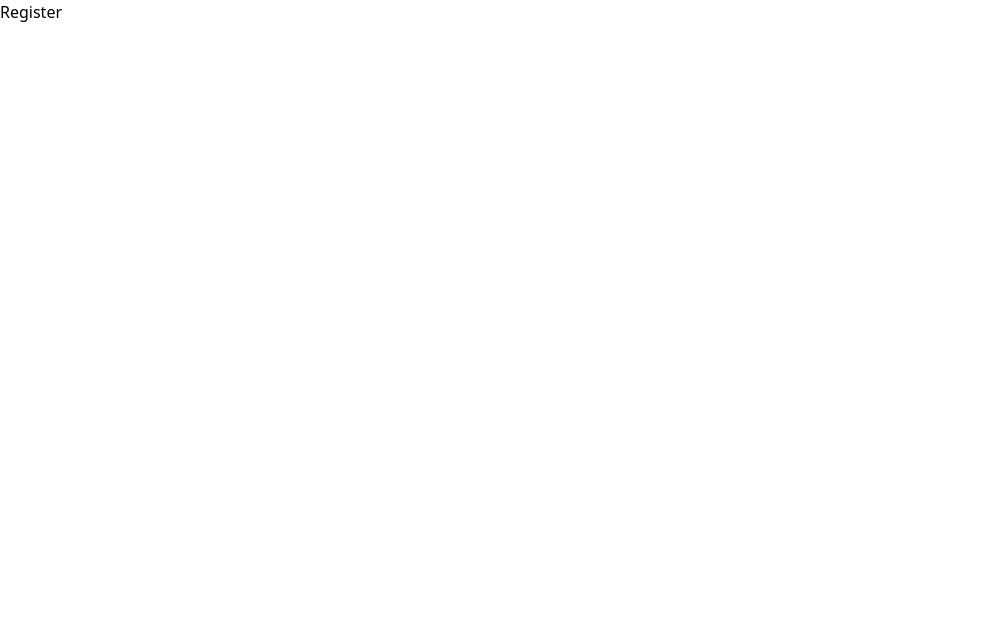
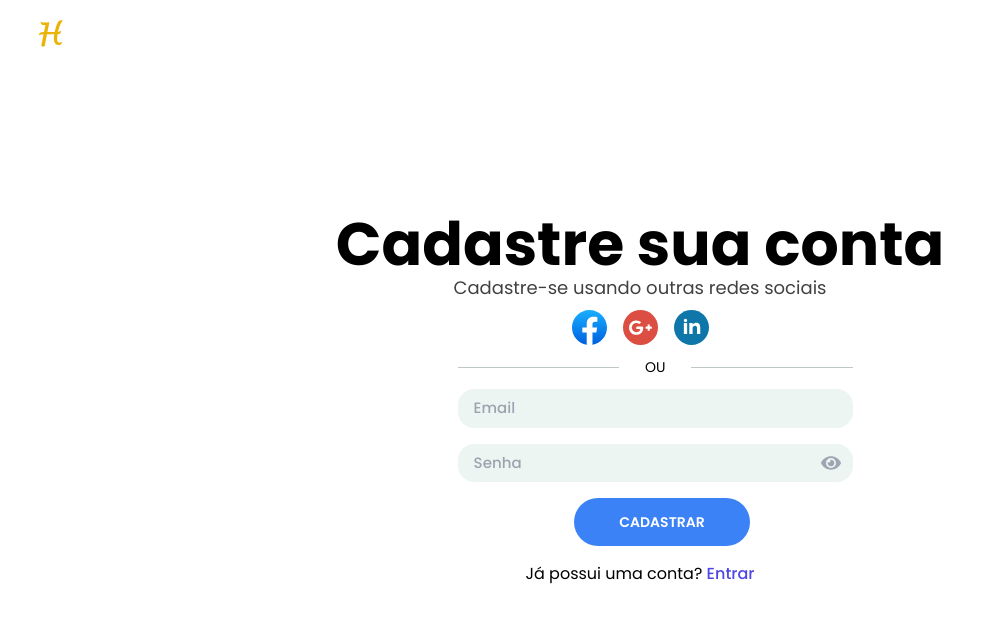
Before and after one commit to vinivent/modern-healthcare, a React (Vite) app: page /signup in a window 1280 px wide. Shown: the top 618 px of the page, without its empty margins (0-1003 px from the left). Built offline with nearby package versions, Linux system fonts and the light colour scheme.

Commit message:
login and register pages implemented

```diff
--- a/src/assets/index.js
+++ b/src/assets/index.js
@@ -13,6 +13,7 @@ import linkedin from "./linkedin.svg";
 import linkedin2 from "./linkedin2.svg";
 import Google from "./Google.svg";
 import Facebook2 from "./Facebook2.svg";
+import logo from "./logo.svg"
 
 export {
   menu,
@@ -30,4 +31,5 @@ export {
   linkedin2,
   Google,
   Facebook2,
+  logo
 };
--- a/src/pages/Register.jsx
+++ b/src/pages/Register.jsx
@@ -1,9 +1,103 @@
-import React from 'react'
+import { socialMedias2 } from "../constants";
+import Button from "../components/Button";
+import { useState } from "react";
+import { FaEye, FaEyeSlash } from "react-icons/fa";
+import { Link, useNavigate } from "react-router-dom";
+import { logo } from "../assets";
 
-const Register = () => {
+const Registered = () => {
+  const [passwordVisible, setPasswordVisible] = useState(false);
+  const navigate = useNavigate();
+
+  const togglePasswordVisibility = () => {
+    setPasswordVisible(!passwordVisible);
+  };
+
   return (
-    <div>Register</div>
-  )
-}
+    <div className="flex justify-center items-center h-screen">
+      <header className="fixed top-0 left-0 right-0 flex justify-between items-center px-8 py-4">
+        <Link to="/">
+          <img src={logo} width="35" alt="logo" />
+        </Link>
+      </header>
+      <div className="w-full sm:p-8">
+        <h1 className="text-4xl sm:text-6xl font-bold font-poppins flex justify-center items-center">
+          Cadastre sua conta
+        </h1>
+        <p
+          className="text-lg font-poppins flex justify-center items-center mb-2"
+          style={{ color: "#414141" }}
+        >
+          Cadastre-se usando outras redes sociais
+        </p>
+        <div className="flex justify-center">
+          {socialMedias2.map((social, index) => (
+            <a href={social.link} target="_blank" rel="noopener noreferrer">
+              <img
+                src={social.icon}
+                alt={social.id}
+                className={`w-[35px] h-[35px] object-contain cursor-pointer mb-3 ${
+                  index !== socialMedias2.length - 1 ? "mr-4" : "mr-0"
+                }`}
+              />
+            </a>
+          ))}
+        </div>
+        <div className="sm:ml-[35%]">
+          <p className="line sm:w-1/2 text-sm font-poppins uppercase mb-3">
+            ou
+          </p>
+          <input
+            type="text"
+            placeholder="Email"
+            className="px-4 py-2 rounded-2xl w-full sm:w-1/2 mb-4 bg-[#edf5f3]"
+            style={{
+              fontFamily: "poppins, sans-serif",
+              fontWeight: "500",
+              fontSize: "15px",
+            }}
+          />
+          <div className="relative">
+            <input
+              type={passwordVisible ? "text" : "password"}
+              placeholder="Senha"
+              className="px-4 py-2 rounded-2xl w-full sm:w-1/2 bg-[#edf5f3]"
+              style={{
+                fontFamily: "poppins, sans-serif",
+                fontWeight: "500",
+                fontSize: "15px",
+              }}
+            />
+            <div
+              className="absolute right-4 top-1/2 transform w-1/2 mr-4 -translate-y-1/2 cursor-pointer text-[#9FA6B1]"
+              onClick={togglePasswordVisibility}
+            >
+              {passwordVisible ? <FaEyeSlash size={20} /> : <FaEye size={20} />}
+            </div>
+          </div>
+        </div>
+        <div className="flex justify-center items-center ml-14 mt-4">
+          <Button
+            styles="bg-blue-500 text-white w-44 h-12 mr-3 buttonanimation"
+            onClick={() => navigate("/")}
+          >
+            Cadastrar
+          </Button>
+        </div>
+        <div className="flex flex-col justify-center items-center mt-4">
+          <p className="font-poppins">
+            Já possui uma conta?{" "}
+            <Link
+              className="font-poppins font-medium text-indigo-600"
+              to="/login"
+            >
+              Entrar
+            </Link>
+          </p>
+        </div>
+      </div>
+    </div>
+  );
+};
 
-export default Register
+export default Registered;
--- a/src/pages/Registered.jsx
+++ b/src/pages/Registered.jsx
@@ -2,10 +2,12 @@ import { socialMedias2 } from "../constants";
 import Button from "../components/Button";
 import { useState } from "react";
 import { FaEye, FaEyeSlash } from "react-icons/fa";
-import { Link } from "react-router-dom";
+import { Link, useNavigate } from "react-router-dom";
+import { logo } from "../assets";
 
 const Registered = () => {
   const [passwordVisible, setPasswordVisible] = useState(false);
+  const navigate = useNavigate();
 
   const togglePasswordVisibility = () => {
     setPasswordVisible(!passwordVisible);
@@ -13,6 +15,11 @@ const Registered = () => {
 
   return (
     <div className="flex justify-center items-center h-screen">
+      <header className="fixed top-0 left-0 right-0 flex justify-between items-center px-8 py-4">
+        <Link to="/">
+          <img src={logo} width="35" alt="logo" />
+        </Link>
+      </header>
       <div className="w-full sm:w-2/3 sm:p-8">
         <h1 className="text-4xl sm:text-6xl font-bold font-poppins flex justify-center items-center">
           Entre na sua conta
@@ -36,12 +43,14 @@ const Registered = () => {
             </a>
           ))}
         </div>
-        <div className="ml-[35%]">
-          <p className="line w-1/2 text-sm font-poppins uppercase mb-3">ou</p>
+        <div className="sm:ml-[35%]">
+          <p className="line sm:w-1/2 text-sm font-poppins uppercase mb-3">
+            ou
+          </p>
           <input
             type="text"
             placeholder="Email"
-            className="px-4 py-2 rounded-2xl w-1/2 mb-4 bg-[#edf5f3]"
+            className="px-4 py-2 rounded-2xl w-full sm:w-1/2 mb-4 bg-[#edf5f3]"
             style={{
               fontFamily: "poppins, sans-serif",
               fontWeight: "500",
@@ -52,7 +61,7 @@ const Registered = () => {
             <input
               type={passwordVisible ? "text" : "password"}
               placeholder="Senha"
-              className="px-4 py-2 rounded-2xl w-1/2 bg-[#edf5f3]"
+              className="px-4 py-2 rounded-2xl w-full sm:w-1/2 bg-[#edf5f3]"
               style={{
                 fontFamily: "poppins, sans-serif",
                 fontWeight: "500",
@@ -60,14 +69,14 @@ const Registered = () => {
               }}
             />
             <div
-              className="absolute right-4 top-1/2 transform w-1/2 mr-4 -translate-y-1/2 cursor-pointer text-[#9FA6B1]"
+              className="absolute right-4 top-1/2 transform sm:w-1/2 mr-4 -translate-y-1/2 cursor-pointer text-[#9FA6B1]"
               onClick={togglePasswordVisibility}
             >
               {passwordVisible ? <FaEyeSlash size={20} /> : <FaEye size={20} />}
             </div>
           </div>
         </div>
-        <div className="flex justify-center items-center mt-4">
+        <div className="flex justify-center items-center mt-4 ml-14">
           <Button
             styles="bg-blue-500 text-white w-44 h-12 mr-3 buttonanimation"
             onClick={() => navigate("/signup")}
@@ -77,11 +86,17 @@ const Registered = () => {
         </div>
         <div className=" sm:hidden flex flex-col justify-center items-center mt-4">
           <p className="font-poppins">
-            Não possui uma conta? <Link className="font-poppins font-medium text-indigo-600" to="/signup">Cadastre-se</Link>
+            Não possui uma conta?{" "}
+            <Link
+              className="font-poppins font-medium text-indigo-600"
+              to="/signup"
+            >
+              Cadastre-se
+            </Link>
           </p>
         </div>
       </div>
-      <div className="hidden w-1/3 bg-gradient-to-r from-violet-600 to-indigo-600 sm:flex flex-col justify-center items-center h-screen ">
+      <div className="hidden w-1/3 bg-gradient-to-r from-violet-600 to-indigo-600 sm:flex flex-col justify-center items-center h-screen">
         <h1 className="text-5xl font-bold font-poppins text-white ml-14 mb-8">
           Novo por aqui?
         </h1>
@@ -89,8 +104,9 @@ const Registered = () => {
           Não perca tempo e faça o cadastro na plataforma <br /> que mais
           conecta as pessoas com a saúde!
         </p>
+
         <Button
-          styles="bg-blue-500 text-white w-44 h-12 mr-3 buttonanimation"
+          styles="bg-blue-500 text-white w-44 h-12 mr-3 ml-14 buttonanimation"
           onClick={() => navigate("/signup")}
         >
           Cadastre-se
```
Also changed, not shown: src/assets/logo.svg (added).
